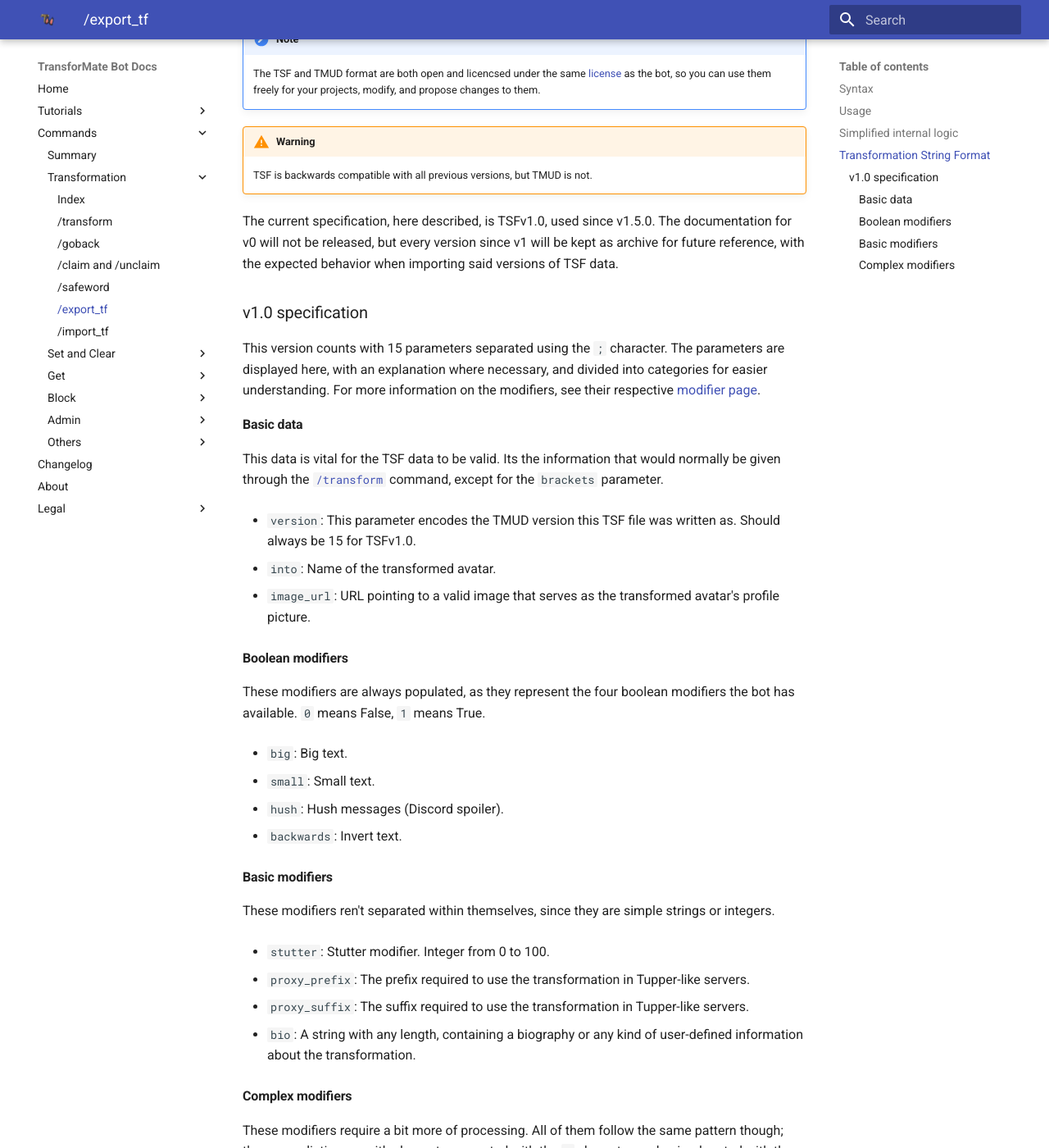
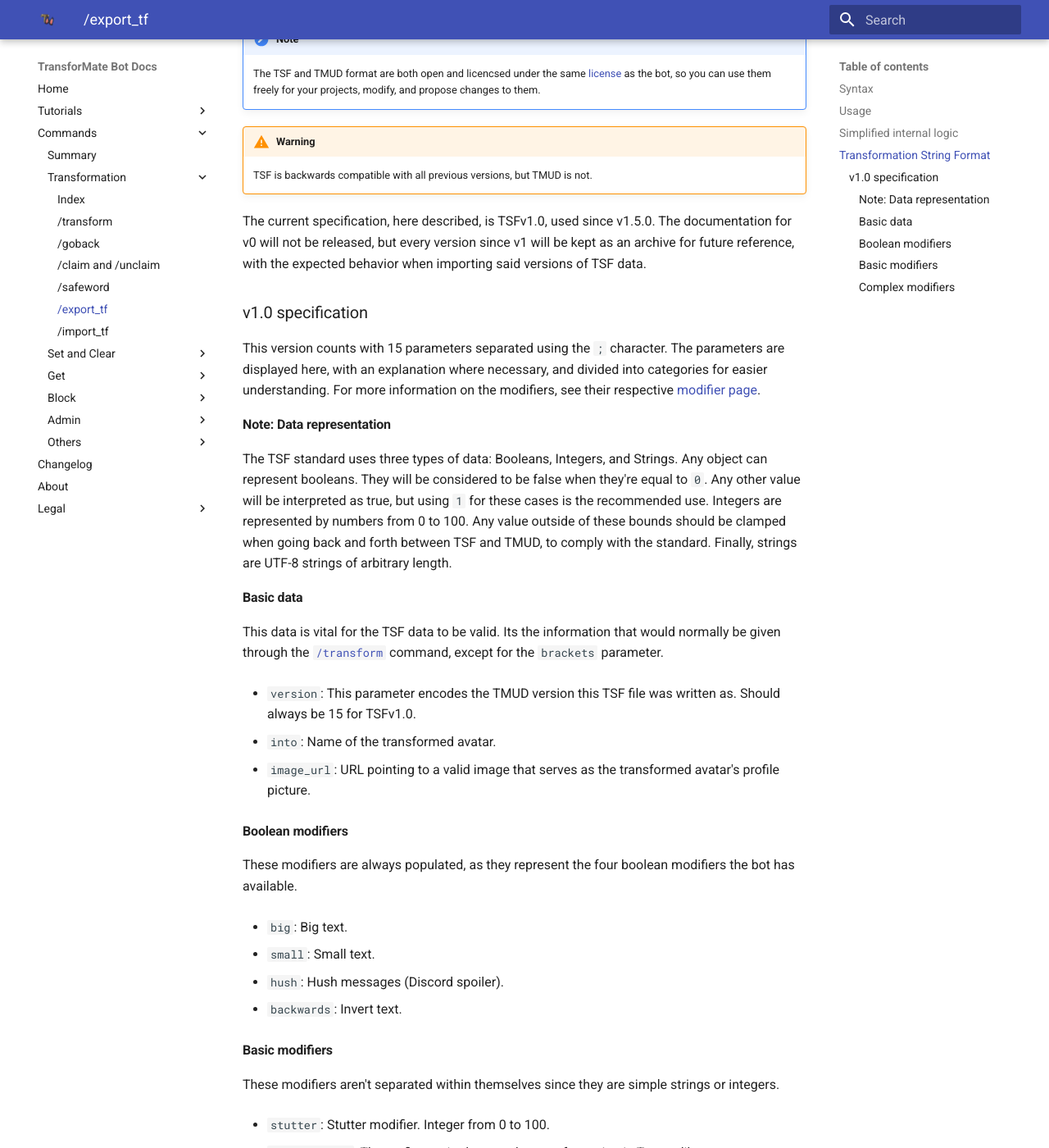
Before and after one commit to dorythecat/TransforMate, an MkDocs documentation site: the page built from docs/commands/transformation/export_tf.md, in a window 1280 px wide and 1400 px high, scrolled down 2130 px. Shown: the whole window at 82% size. Built offline with MkDocs 1.6.1 and Material for MkDocs 9.7.7, drawn with Linux system fonts in a browser that asks for light colours; some of the changed text lies outside the part shown.

Commit message:
Updated docs

```diff
--- a/docs/commands/transformation/export_tf.md
+++ b/docs/commands/transformation/export_tf.md
@@ -59,7 +59,7 @@
 
 The current specification, here described, is TSFv1.0, used since v1.5.0. The
 documentation for v0 will not be released, but every version since v1 will be kept
-as archive for future reference, with the expected behavior when importing said
+as an archive for future reference, with the expected behavior when importing said
 versions of TSF data.
 
 ### v1.0 specification
@@ -67,6 +67,14 @@
 The parameters are displayed here, with an explanation where necessary, and divided
 into categories for easier understanding. For more information on the modifiers, see
 their respective [modifier page](../set_and_clear/index.md).
+
+#### Note: Data representation
+The TSF standard uses three types of data: Booleans, Integers, and Strings. Any object
+can represent booleans. They will be considered to be false when they're equal to `0`.
+Any other value will be interpreted as true, but using `1` for these cases is the
+recommended use. Integers are represented by numbers from 0 to 100. Any value outside
+of these bounds should be clamped when going back and forth between TSF and TMUD, to
+comply with the standard. Finally, strings are UTF-8 strings of arbitrary length.
 
 #### Basic data
 This data is vital for the TSF data to be valid. Its the information that would
@@ -83,7 +91,7 @@
 
 #### Boolean modifiers
 These modifiers are always populated, as they represent the four boolean modifiers the
-bot has available. `0` means False, `1` means True.
+bot has available.
 
 - `big`: Big text.
 
@@ -94,7 +102,7 @@
 - `backwards`: Invert text.
 
 #### Basic modifiers
-These modifiers ren't separated within themselves, since they are simple strings or
+These modifiers aren't separated within themselves since they are simple strings or
 integers.
 
 - `stutter`: Stutter modifier. Integer from 0 to 100.
@@ -111,7 +119,13 @@
 pattern though; they are a dictionary, with elements separated with the `,`
 character, and pairs denoted with the `|` character. For all except the `censor`
 parameter, these are string-integer pairs, with the integer being a number from 0
-to 100. In he case of he `censor` parameter, it's all string-string pairs.
+to 100. In the case of the `censor` parameter, it's all string-string pairs.
+
+There will always be a boolean value preceding each of these modifiers, indicating
+if they are active or not.
+
+!!! note
+    This preceding boolean should be removed in a future revision of the standard.
 
 - `prefix`: Strings that go before the text the user has sent, with a certain chance.
 
```
